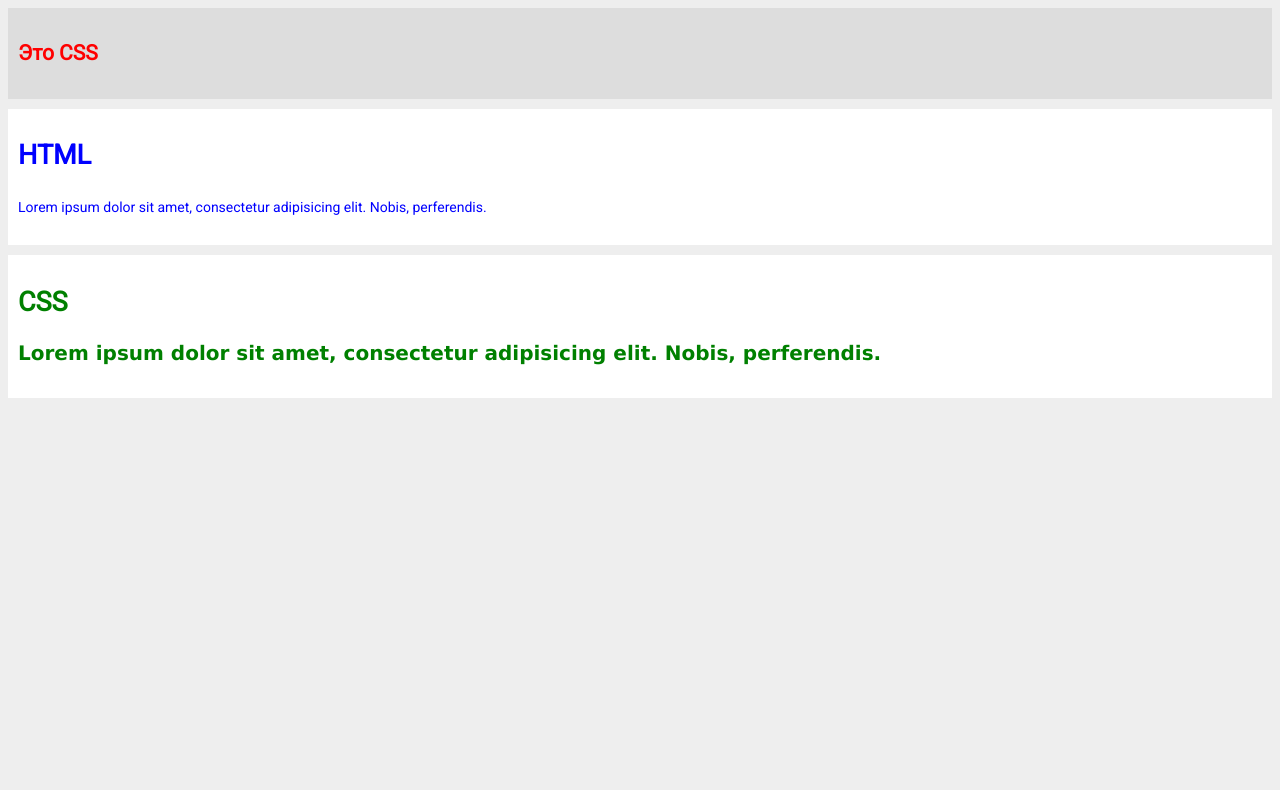
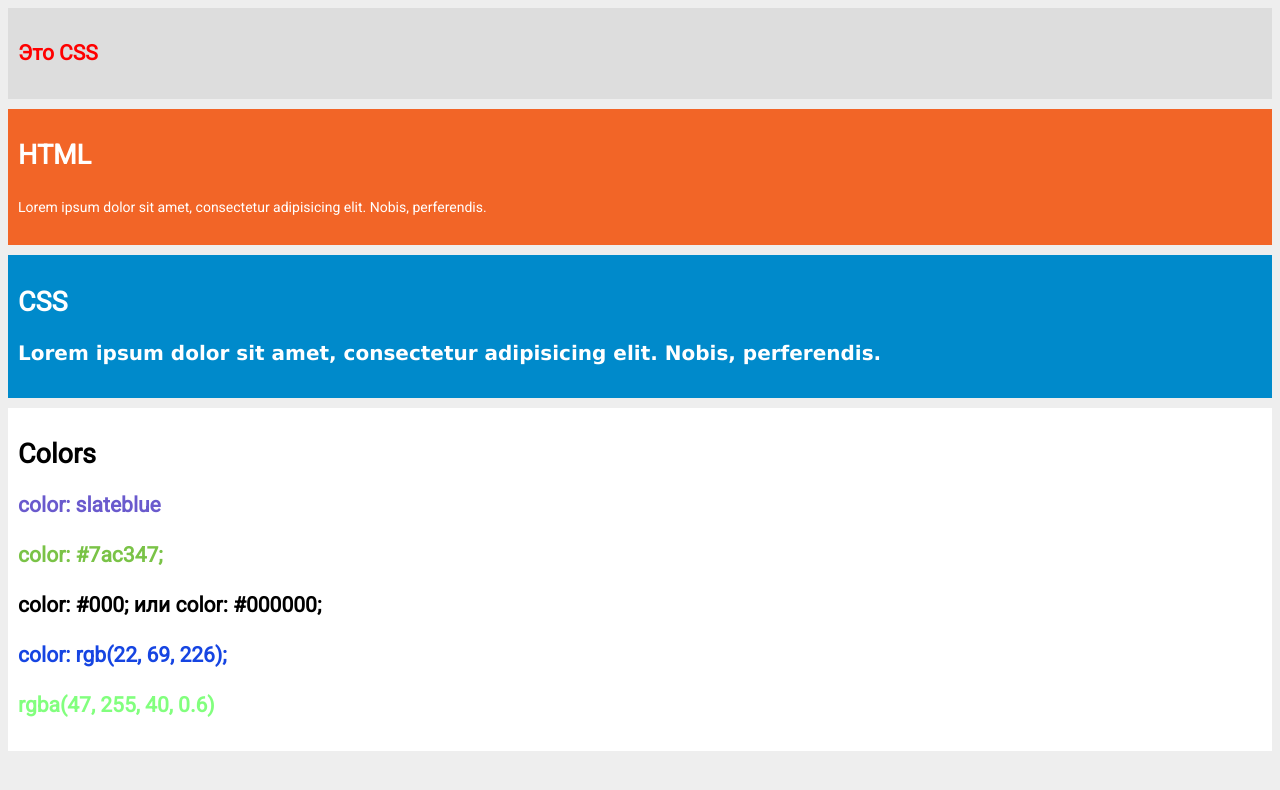
Before and after one commit to Daskendrik/html_css_again, a plain HTML site: page CSS/index.html in a window 1280 px wide. Drawn offline with Linux system fonts and the light colour scheme.

Commit message:
урок по цветам

```diff
--- /dev/null
+++ b/CSS/colors.css
@@ -0,0 +1,19 @@
+.color-1 {
+    color: slateblue;
+}
+/* КрасныйЗеленыйСиний */
+.color-2 {
+    color: #7ac347;
+}
+
+.color-3 {
+    color: #000;
+}
+
+.color-4 {
+    color: rgb(22, 69, 226);
+}
+
+.color-5 {
+    color: rgba(47, 255, 40, 0.6);
+}
--- a/CSS/index.html
+++ b/CSS/index.html
@@ -6,6 +6,7 @@
     <title>CSS</title>
     <link rel="stylesheet" href="selectors.css">
     <link rel="stylesheet" href="font.css">
+    <link rel="stylesheet" href="colors.css">
 </head>
 <body>
 
@@ -23,5 +24,15 @@
         <p>Lorem ipsum dolor sit amet, consectetur adipisicing elit. Nobis, perferendis.</p>
     </div>
 
+    <div class="card">
+        <h2>Colors</h2>
+
+        <h3 class="color-1">color: slateblue</h3>
+        <h3 class="color-2">color: #7ac347;</h3>
+        <h3 class="color-3">color: #000; или color: #000000;</h3>
+        <h3 class="color-4">color: rgb(22, 69, 226);</h3>
+        <h3 class="color-5">rgba(47, 255, 40, 0.6)</h3>
+    </div>
+
 </body>
 </html>
--- a/CSS/selectors.css
+++ b/CSS/selectors.css
@@ -35,9 +35,11 @@ body {
 }
 
 .css {
-    color: green;
+    background: #008acb;
+    color: rgb(255, 255, 255);
 }
 
 .html {
-    color: blue;
+    background: #f26527;
+    color: rgb(255, 255, 255);
 }
```
